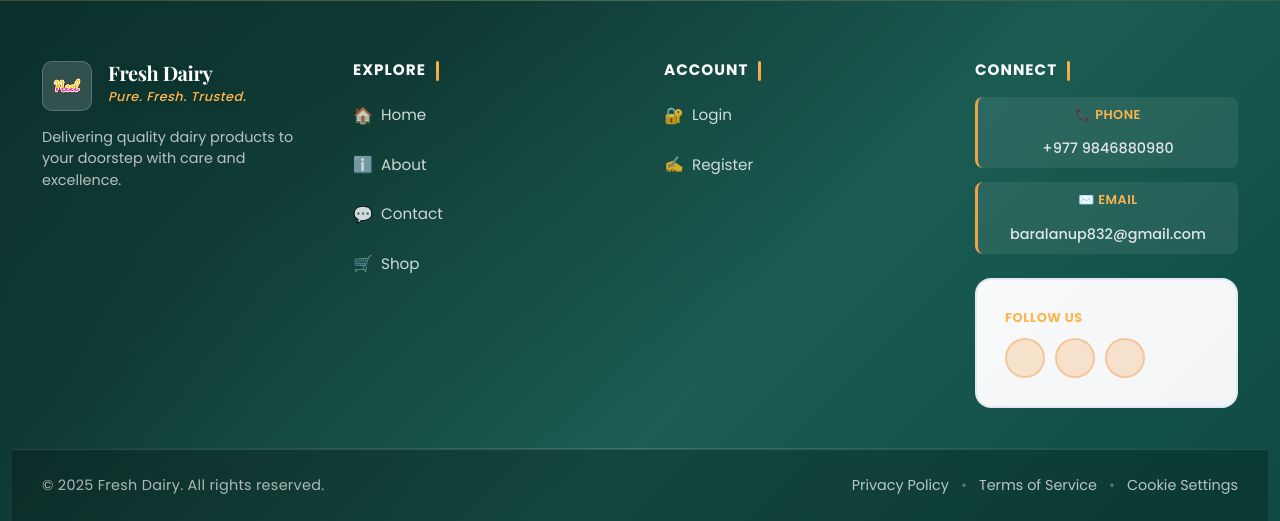
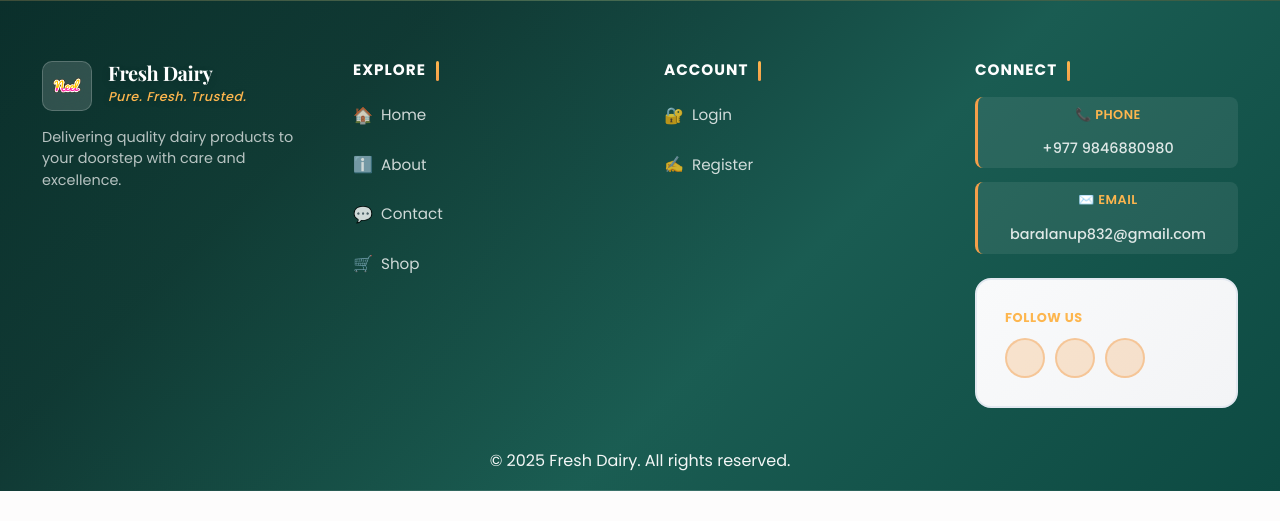
Before and after one commit to AnupBaral490/dairywebsite, a Django app: page /about/ in a window 1280 px wide. Shown: the part 5723-6244 px from the top of the page. After the commit the page ends 6214 px from the top, so only its background shows below. Run offline with Django 5.2, Linux system fonts and the light colour scheme; some libraries are stand-ins or nearby versions; some web fonts are replaced.

Commit message:
updated footer section

```diff
--- a/ec/app/templates/app/base.html
+++ b/ec/app/templates/app/base.html
@@ -197,12 +197,15 @@
           </div>
         </div>
       </div>
+      <div >
+      <p class="footer-copyright, text-center">&copy; 2025 Fresh Dairy. All rights reserved.</p>
+      </div>
 
       <!-- Divider -->
       <div class="footer-divider"></div>
 
       <!-- Footer Bottom -->
-      <div class="footer-bottom-bar">
+      <!--<div class="footer-bottom-bar">
         <p class="footer-copyright">&copy; 2025 Fresh Dairy. All rights reserved.</p>
         <div class="footer-legal-links">
           <a href="#" class="legal-link">Privacy Policy</a>
@@ -211,7 +214,7 @@
           <span class="divider">•</span>
           <a href="#" class="legal-link">Cookie Settings</a>
         </div>
-      </div>
+      </div>-->
     </div>
   </div>
 </footer>
```
